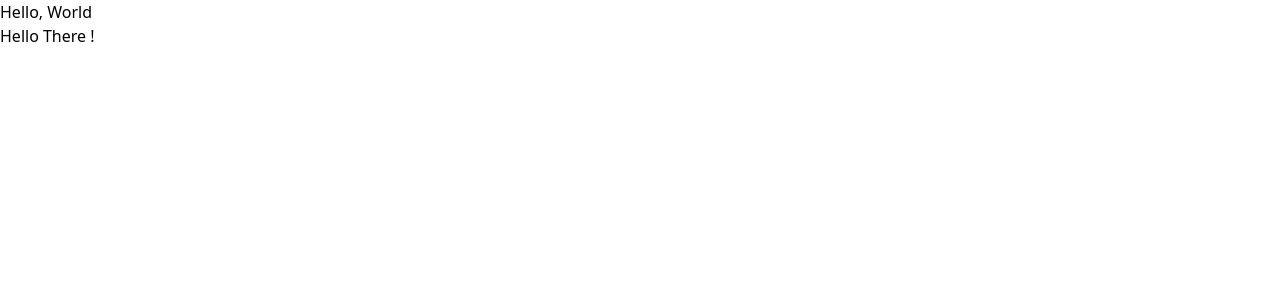
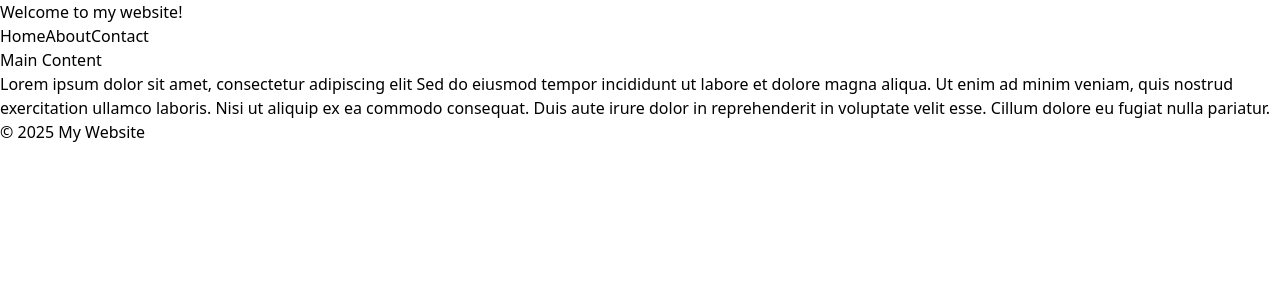
Before and after one commit to davi-p-oliveira-11/react19, a React (Vite) app: page / in a window 1280 px wide. Shown: the top 300 px of the page. Built offline with nearby package versions, Linux system fonts and the light colour scheme.

Commit message:
addded components exercise

```diff
--- a/src/App.tsx
+++ b/src/App.tsx
@@ -1,17 +1,19 @@
 {/*Basics copy*/}
-import { Component1 } from "./basics/copy/01-components-copy"
+// import { Component1 } from "./basics/copy/01-components-copy"
 {/*Basics exercises*/}
-import { Greet } from "./basics/exercises/01-components-exerc"
+
+// import { Greet } from "./basics/exercises/01-components-exerc"
+import { ComponentsExercise } from "./basics/exercises/01-components-exerc"
 
 const App = () => {
   return (
     <>
      {/*Basics copy*/}
-     <Component1 />
+     {/* <Component1 /> */}
 
      {/*Basics exercises*/}
-     <Greet />
-
+     {/* <Greet /> */}
+     <ComponentsExercise />
     </>
   )
 }
--- /dev/null
+++ b/src/basics/exercises/01-components-exerc/challenge1/ComponentsExercise.tsx
@@ -0,0 +1,15 @@
+import Footer from "./components/Footer"
+import Header from "./components/Header"
+import MainContent from "./components/MainContent"
+
+const ComponentsExercise = () => {
+  return (
+    <>
+     <Header />
+     <MainContent />
+     <Footer />
+    </>
+  )
+}
+
+export default ComponentsExercise
--- a/src/basics/exercises/01-components-exerc/challenge1/components/Header.tsx
+++ b/src/basics/exercises/01-components-exerc/challenge1/components/Header.tsx
@@ -1,11 +1,27 @@
 const Header = () => {
+
+   type NavLink = {
+     label: string;
+     href: string;
+   };
+
+   const title: string = "Welcome to my website!";
+
+   const navLinks: NavLink[] = [
+     { label: 'Home', href: '#' },
+     { label: 'About', href: '#' },
+     { label: 'Contact', href: '#' },
+   ];
+
   return (
     <header>
-      <h1>Welcome to my website!</h1>
+      <h1>{title}</h1>
       <nav>
-        <a href="#">Home</a>
-        <a href="#">About</a>
-        <a href="#">Contact</a>
+        {navLinks.map((link, index) => (
+            <a key={index} href={link.href}>
+              {link.label}
+            </a>
+        ))}
       </nav>
     </header>
   )
--- /dev/null
+++ b/src/basics/exercises/01-components-exerc/challenge1/components/MainContent.tsx
@@ -0,0 +1,18 @@
+const MainContent = () => {
+
+  const textContent: string = `Lorem ipsum dolor sit amet, consectetur adipiscing elit
+                               Sed do eiusmod tempor incididunt ut labore et dolore magna aliqua.
+                               Ut enim ad minim veniam, quis nostrud exercitation ullamco laboris.
+                               Nisi ut aliquip ex ea commodo consequat.
+                               Duis aute irure dolor in reprehenderit in voluptate velit esse.
+                               Cillum dolore eu fugiat nulla pariatur.`;
+
+  return (
+    <main>
+      <h2>Main Content</h2>
+      <p>{textContent}</p>
+    </main>
+  )
+}
+
+export default MainContent
--- a/src/basics/exercises/01-components-exerc/index.ts
+++ b/src/basics/exercises/01-components-exerc/index.ts
@@ -1 +1,2 @@
-export { default as Greet} from './Greet'
+export { default as Greet } from './Greet'
+export { default as ComponentsExercise } from './challenge1/ComponentsExercise'
```
Also changed, not shown: src/basics/exercises/01-components-exerc/challenge1/App.tsx (deleted, +0 -7 lines).
